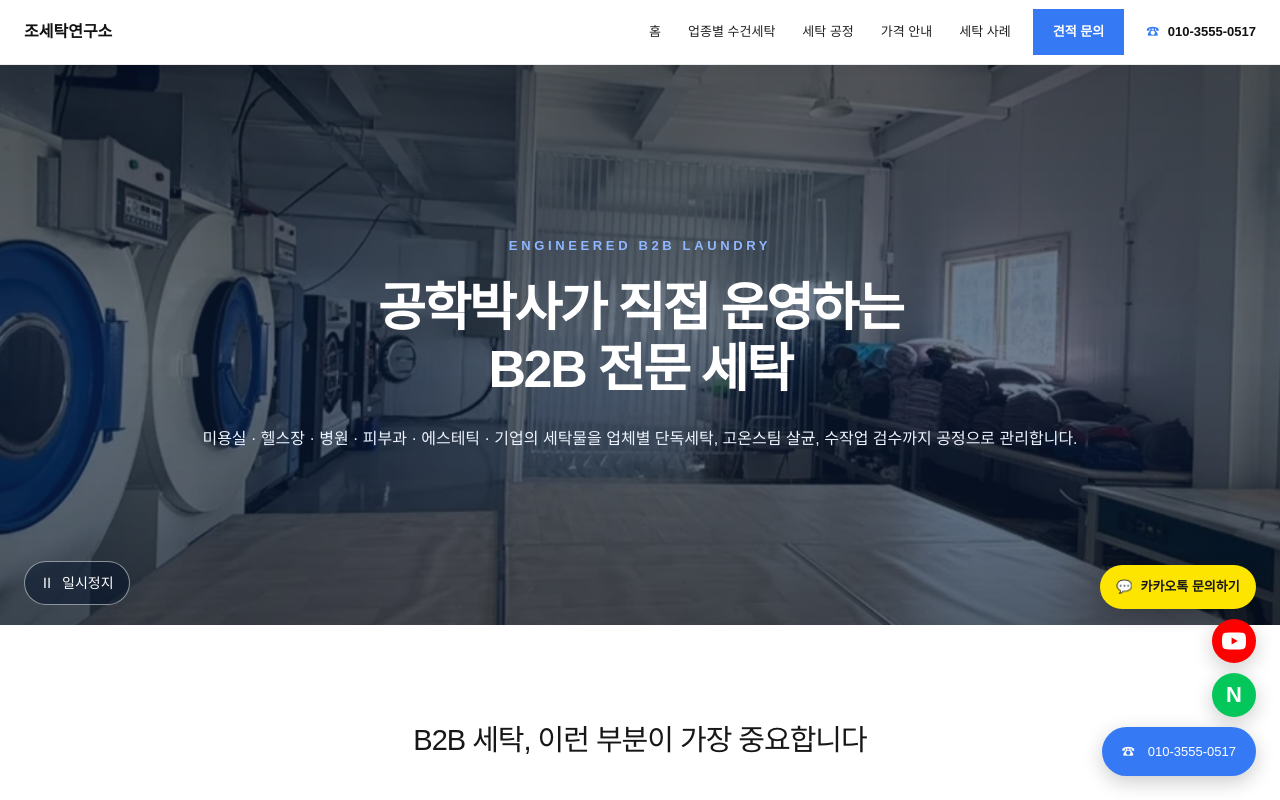
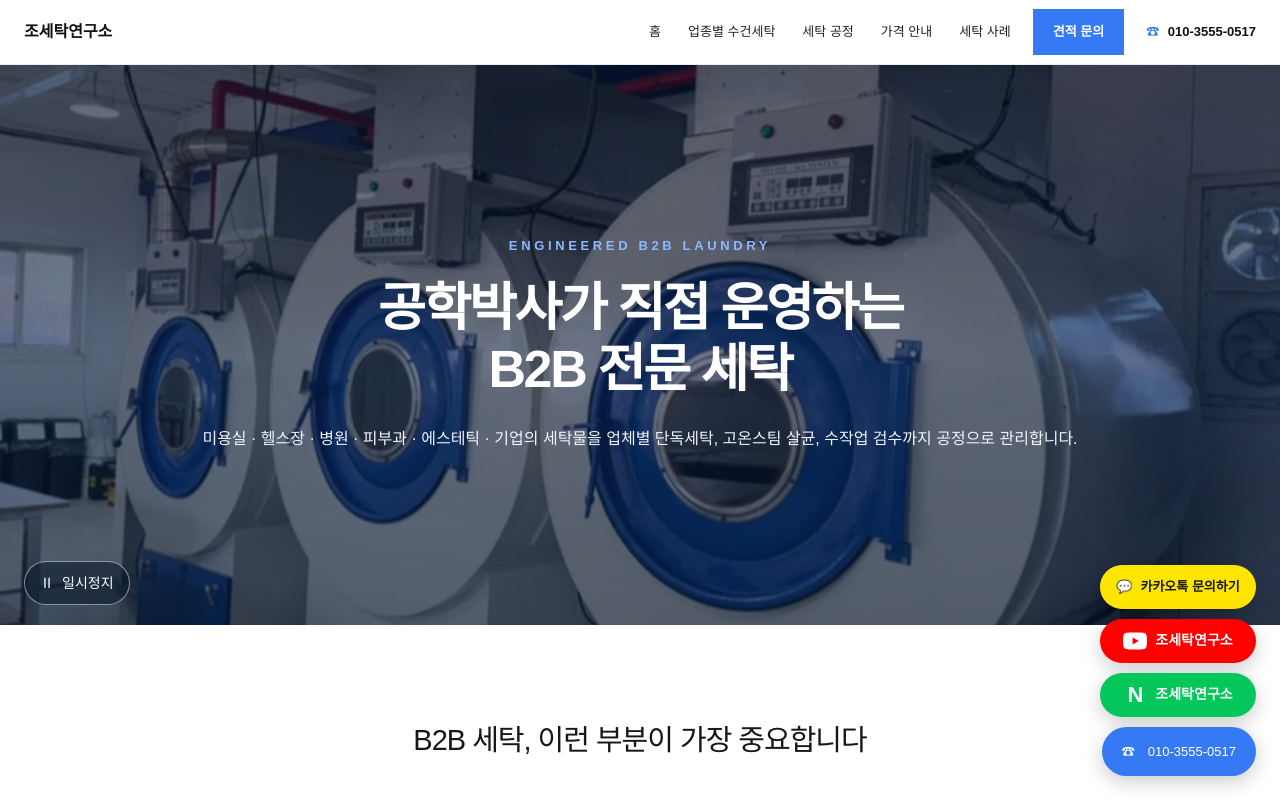
Before and after one commit to choseongjib90-tech/Wen, a Next.js app: page / in a window 1280 px wide. Shown: the top 800 px of the page. Built offline with nearby package versions, Linux system fonts and the light colour scheme.

Commit message:
Label YouTube and Naver floating links with business name

```diff
--- a/app/contact/page.tsx
+++ b/app/contact/page.tsx
@@ -32,6 +32,6 @@ export default function Contact(){
       <fieldset><legend>금액 (선택)</legend><div className="item-buttons">{priceTypes.map(x=><button type="button" className={priceType===x?'active':''} key={x} onClick={()=>setPriceType(v=>v===x?'':x)}>{x}</button>)}</div>{priceType==='원하는 금액'&&<label style={{display:'block',marginTop:'16px'}}>원하는 금액<input name="desiredPrice" inputMode="numeric" placeholder="예: 월 300,000원"/></label>}{priceType==='기존에 하고 있는 금액'&&<label style={{display:'block',marginTop:'16px'}}>현재 이용 중인 금액<input name="currentPrice" inputMode="numeric" placeholder="예: 월 250,000원"/></label>}</fieldset>
       <label>문의내용<textarea name="message" rows={6} placeholder="현재 이용 중인 세탁에서 불편한 점이나 개선되었으면 하는 부분을 자유롭게 적어주세요."/></label><label className="agree"><input type="checkbox" required/> 개인정보 수집 및 이용과 FormSubmit을 통한 문의 정보 전달에 동의합니다.</label><button className="submit-btn" type="submit" disabled={status==='sending'}>{status==='sending'?'전송 중...':'문의 보내기'}</button>{status==='success'&&<p className="form-status success" role="status">문의가 접수되었습니다. 15분 이내로 대표자가 직접 연락 드리겠습니다.</p>}{status==='error'&&<p className="form-status error" role="alert">메일 전송에 실패했습니다. 잠시 후 다시 시도해 주세요.</p>}
     </form><aside className="contact-aside"><div><small>바로 연락하기</small><a href="tel:01035550517">☎　010-3555-0517</a><p>⌖　경기도 용인시 처인구 모현읍 외개일로 37<br/>　　(직영 세탁 공장)</p><span>사업자등록번호 877-31-01664</span></div><div><small>먼저 둘러보기</small><a href="https://blog.naver.com/house_90" target="_blank" rel="noopener noreferrer">· 공식 블로그 세탁 기록</a></div><p>지점이 여러 곳이거나 <strong>기업 · 연수원처럼 대량</strong>이신 경우, 문의 내용에 지점 수와 품목을 함께 적어주시면 한 번에 안내해 드립니다.</p></aside></section>
-    <footer className="contact-footer"><div className="legal wrap"><span>상호 조세탁연구소　|　대표자: 조성집　|　사업자등록번호: 877-31-01664</span><span>ⓒ 조세탁연구소. All rights reserved.</span></div></footer><div className="floating"><a href="https://bit.ly/4vHlBz0" target="_blank" rel="noopener noreferrer" aria-label="조세탁연구소 카카오톡 문의" style={{order:-2,width:'156px',height:'44px',borderRadius:'999px',background:'#FEE500',color:'#191919',fontSize:'13px',fontWeight:700,display:'flex',gap:'8px',padding:'0 16px'}}><span aria-hidden="true">💬</span><span>카카오톡 문의하기</span></a><a href="https://blog.naver.com/house_90" target="_blank" rel="noopener noreferrer" aria-label="조세탁연구소 네이버 블로그">N</a><a href="https://www.youtube.com/channel/UCeeyW2Jew63mU9BHacpsu4A" target="_blank" rel="noopener noreferrer" aria-label="조세탁연구소 유튜브" style={{order:-1,width:'44px',height:'44px',borderRadius:'50%'}}><svg width="24" height="24" viewBox="0 0 24 24" aria-hidden="true"><path fill="currentColor" d="M23.5 6.2a3 3 0 0 0-2.1-2.1C19.5 3.6 12 3.6 12 3.6s-7.5 0-9.4.5A3 3 0 0 0 .5 6.2 31 31 0 0 0 0 12a31 31 0 0 0 .5 5.8 3 3 0 0 0 2.1 2.1c1.9.5 9.4.5 9.4.5s7.5 0 9.4-.5a3 3 0 0 0 2.1-2.1A31 31 0 0 0 24 12a31 31 0 0 0-.5-5.8ZM9.6 15.6V8.4L15.8 12l-6.2 3.6Z"/></svg></a><a href="tel:01035550517">☎　010-3555-0517</a></div>
+    <footer className="contact-footer"><div className="legal wrap"><span>상호 조세탁연구소　|　대표자: 조성집　|　사업자등록번호: 877-31-01664</span><span>ⓒ 조세탁연구소. All rights reserved.</span></div></footer><div className="floating"><a href="https://bit.ly/4vHlBz0" target="_blank" rel="noopener noreferrer" aria-label="조세탁연구소 카카오톡 문의" style={{order:-2,width:'156px',height:'44px',borderRadius:'999px',background:'#FEE500',color:'#191919',fontSize:'13px',fontWeight:700,display:'flex',gap:'8px',padding:'0 16px'}}><span aria-hidden="true">💬</span><span>카카오톡 문의하기</span></a><a href="https://blog.naver.com/house_90" target="_blank" rel="noopener noreferrer" aria-label="조세탁연구소 네이버 블로그"><span className="social-icon" aria-hidden="true">N</span><span>조세탁연구소</span></a><a href="https://www.youtube.com/channel/UCeeyW2Jew63mU9BHacpsu4A" target="_blank" rel="noopener noreferrer" aria-label="조세탁연구소 유튜브" style={{order:-1}}><svg width="24" height="24" viewBox="0 0 24 24" aria-hidden="true"><path fill="currentColor" d="M23.5 6.2a3 3 0 0 0-2.1-2.1C19.5 3.6 12 3.6 12 3.6s-7.5 0-9.4.5A3 3 0 0 0 .5 6.2 31 31 0 0 0 0 12a31 31 0 0 0 .5 5.8 3 3 0 0 0 2.1 2.1c1.9.5 9.4.5 9.4.5s7.5 0 9.4-.5a3 3 0 0 0 2.1-2.1A31 31 0 0 0 24 12a31 31 0 0 0-.5-5.8ZM9.6 15.6V8.4L15.8 12l-6.2 3.6Z"/></svg><span>조세탁연구소</span></a><a href="tel:01035550517">☎　010-3555-0517</a></div>
   </main>
 }
--- a/app/floating-overrides.css
+++ b/app/floating-overrides.css
@@ -1,26 +1,36 @@
 .floating a[href="https://blog.naver.com/house_90"]{
-  width:44px;
+  width:156px;
   height:44px;
-  border-radius:50%;
+  border-radius:999px;
   background:#03C75A;
   color:#fff;
-  display:grid;
-  place-items:center;
-  padding:0;
-  font-size:22px;
+  display:flex;
+  align-items:center;
+  justify-content:center;
+  gap:8px;
+  padding:0 16px;
+  font-size:14px;
   font-weight:700;
 }
 
 .floating a[href="https://www.youtube.com/channel/UCeeyW2Jew63mU9BHacpsu4A"]{
-  width:44px;
+  width:156px;
   height:44px;
-  border-radius:50%;
+  border-radius:999px;
   background:#FF0000;
   color:#fff;
-  display:grid;
-  place-items:center;
-  padding:0;
+  display:flex;
+  align-items:center;
+  justify-content:center;
+  gap:8px;
+  padding:0 16px;
+  font-size:14px;
+  font-weight:700;
 }
+
+.floating .social-icon{font-size:22px;line-height:1;width:24px;text-align:center;flex-shrink:0;}
+.floating a svg{flex-shrink:0;}
+.floating a span{white-space:nowrap;}
 
 .floating a[href="https://bit.ly/4vHlBz0"]{
   min-height:44px;
--- a/app/page.tsx
+++ b/app/page.tsx
@@ -49,6 +49,6 @@ export default function Home() {
 
     <footer><div className="footer-grid wrap"><div><div className="footer-logo"><strong>조세탁연구소</strong></div><b>BUSINESS LAUNDRY SERVICE</b><p>미용실 · 헬스장 · 병원 · 피부과 · 에스테틱 · 기업의 수건과 단체 세탁물을 수거해 세탁하고 배달해 드립니다. 공학박사가 직접 설계한 공정으로 업체별 단독세탁, 고온스팀 살균, 100% 수작업 검수를 지킵니다.</p><a href="https://blog.naver.com/house_90" target="_blank" rel="noopener noreferrer">BLOG</a></div><div><small>바로가기</small>{['업종별 수건세탁','품목 · 대량','세탁 공정','가격 안내','세탁 사례','견적 문의'].map(x=><a href={x==='견적 문의'?`${BASE}/contact/`:'#'} key={x}>{x}</a>)}</div><div><small>상담 · 견적</small><h3>010-3555-0517</h3><a className="footer-btn" href={`${BASE}/contact/`}>견적 문의하기</a><p>대표자: 조성집</p><p>경기도 용인시 처인구 모현읍 외개일로 37 (직영 세탁 공장)</p></div></div><div className="legal wrap"><span>상호 조세탁연구소　|　대표자: 조성집　|　사업자등록번호: 877-31-01664</span><span>ⓒ 조세탁연구소. All rights reserved.</span></div></footer>
 
-    <div className="floating"><a href="https://bit.ly/4vHlBz0" target="_blank" rel="noopener noreferrer" aria-label="조세탁연구소 카카오톡 문의" style={{order:-2,width:'156px',height:'44px',borderRadius:'999px',background:'#FEE500',color:'#191919',fontSize:'13px',fontWeight:700,display:'flex',gap:'8px',padding:'0 16px'}}><span aria-hidden="true">💬</span><span>카카오톡 문의하기</span></a><a href="https://blog.naver.com/house_90" target="_blank" rel="noopener noreferrer" aria-label="조세탁연구소 네이버 블로그">N</a><a href="https://www.youtube.com/channel/UCeeyW2Jew63mU9BHacpsu4A" target="_blank" rel="noopener noreferrer" aria-label="조세탁연구소 유튜브" style={{order:-1,width:'44px',height:'44px',borderRadius:'50%'}}><svg width="24" height="24" viewBox="0 0 24 24" aria-hidden="true"><path fill="currentColor" d="M23.5 6.2a3 3 0 0 0-2.1-2.1C19.5 3.6 12 3.6 12 3.6s-7.5 0-9.4.5A3 3 0 0 0 .5 6.2 31 31 0 0 0 0 12a31 31 0 0 0 .5 5.8 3 3 0 0 0 2.1 2.1c1.9.5 9.4.5 9.4.5s7.5 0 9.4-.5a3 3 0 0 0 2.1-2.1A31 31 0 0 0 24 12a31 31 0 0 0-.5-5.8ZM9.6 15.6V8.4L15.8 12l-6.2 3.6Z"/></svg></a><a href="tel:01035550517">☎　010-3555-0517</a></div>
+    <div className="floating"><a href="https://bit.ly/4vHlBz0" target="_blank" rel="noopener noreferrer" aria-label="조세탁연구소 카카오톡 문의" style={{order:-2,width:'156px',height:'44px',borderRadius:'999px',background:'#FEE500',color:'#191919',fontSize:'13px',fontWeight:700,display:'flex',gap:'8px',padding:'0 16px'}}><span aria-hidden="true">💬</span><span>카카오톡 문의하기</span></a><a href="https://blog.naver.com/house_90" target="_blank" rel="noopener noreferrer" aria-label="조세탁연구소 네이버 블로그"><span className="social-icon" aria-hidden="true">N</span><span>조세탁연구소</span></a><a href="https://www.youtube.com/channel/UCeeyW2Jew63mU9BHacpsu4A" target="_blank" rel="noopener noreferrer" aria-label="조세탁연구소 유튜브" style={{order:-1}}><svg width="24" height="24" viewBox="0 0 24 24" aria-hidden="true"><path fill="currentColor" d="M23.5 6.2a3 3 0 0 0-2.1-2.1C19.5 3.6 12 3.6 12 3.6s-7.5 0-9.4.5A3 3 0 0 0 .5 6.2 31 31 0 0 0 0 12a31 31 0 0 0 .5 5.8 3 3 0 0 0 2.1 2.1c1.9.5 9.4.5 9.4.5s7.5 0 9.4-.5a3 3 0 0 0 2.1-2.1A31 31 0 0 0 24 12a31 31 0 0 0-.5-5.8ZM9.6 15.6V8.4L15.8 12l-6.2 3.6Z"/></svg><span>조세탁연구소</span></a><a href="tel:01035550517">☎　010-3555-0517</a></div>
   </main>
 }
```
